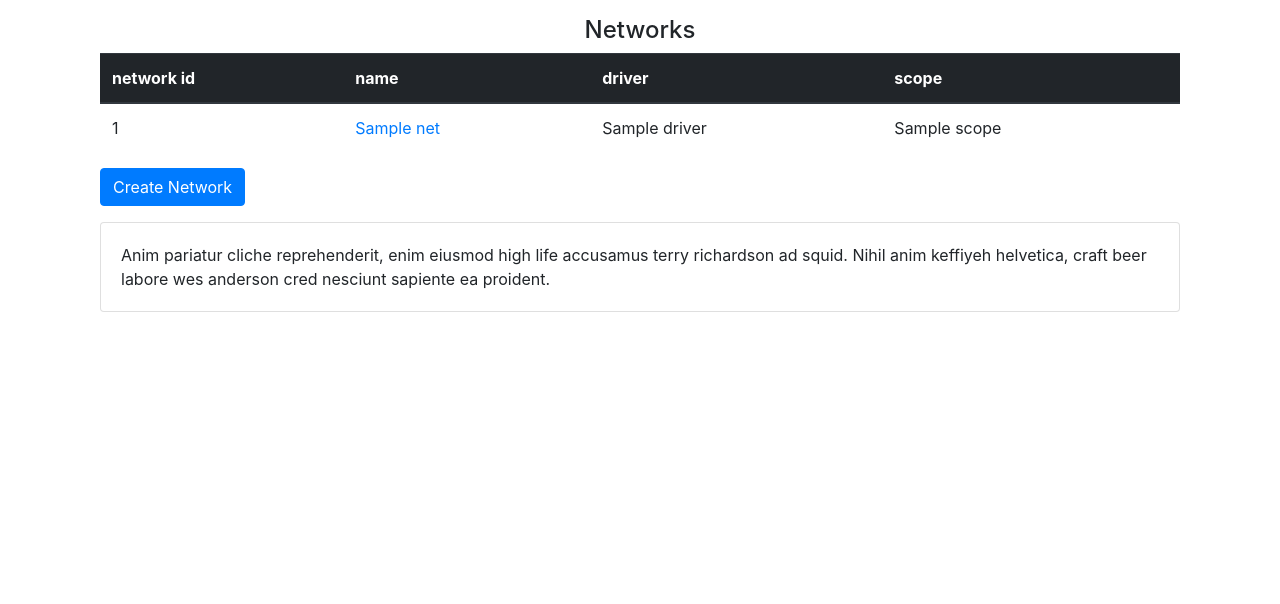
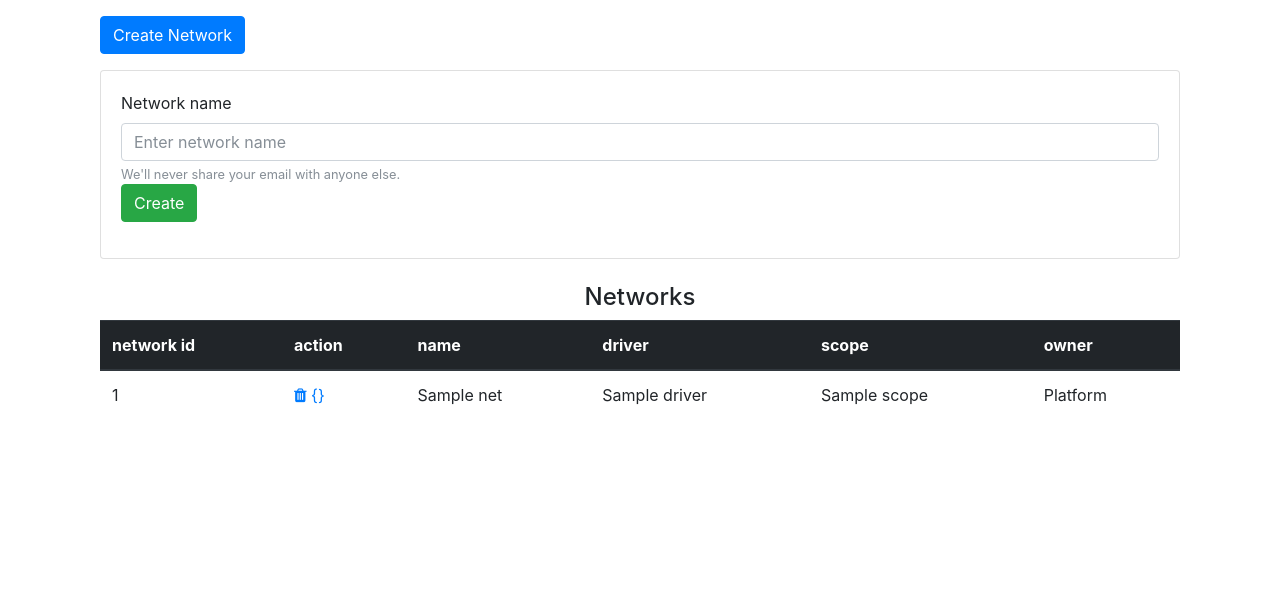
Before and after one commit to alx9110/docker-web-ui, a Flask app: template webui/templates/networks.html in a window 1280 px wide, after a click on "Create Network". Shown: the part 56-660 px from the top of the page. Run offline with Flask 2, Linux system fonts and the light colour scheme; the template is opened without the code that fills it: most values are stand-ins (such as "Sample title", 1, 10 or a date in 2020); some libraries are stand-ins or nearby versions.

Commit message:
small changes

```diff
--- a/webui/templates/networks.html
+++ b/webui/templates/networks.html
@@ -1,38 +1,54 @@
 {% extends "base.html" %}
 {% block content %}
 <div class="container">
+
+<div>
+<p>
+<a class="btn btn-primary" data-toggle="collapse" href="#collapseExample" aria-expanded="false" aria-controls="collapseExample">
+Create Network
+</a>
+</p>
+<div class="collapse" id="collapseExample">
+<div class="card card-body">
+<form action="/networks/create" method="GET">
+<div class="form-group">
+<label for="exampleInputEmail1">Network name</label>
+<input name="net_name" type="text" class="form-control" id="exampleInputEmail1" aria-describedby="emailHelp" placeholder="Enter network name">
+<small id="emailHelp" class="form-text text-muted">We'll never share your email with anyone else.</small>
+<button type="submit" class="btn btn-success">Create</button>
+</div>
+</form>
+</div>
+</div>
+</div>
+    <br/>
     <h4 align='center'>Networks</h4>
     <table class="table">
     <thead class="thead-dark">
     <tr>
     <th scope="col">network id</th>
+    <th scope="col">action</th>
     <th scope="col">name</th>
     <th scope="col">driver</th>
     <th scope="col">scope</th>
+    <th scope="col">owner</th>
     </tr>
     </thead>
     <tbody>
     {% for net in nets %}
     <tr>
     <td>{{ net.short_id }}</td>
-    <td><a href="#">{{ net.name }}</a></td>
+    <td>
+      <a on-click=confirm(); href="/networks/delete/{{net.short_id}}"><i class="fa fa-trash" aria-hidden="true"></i></a>
+      <a target="_blank" href="/networks/inspect/{{net.short_id}}">{}</a>
+    </td>
+    <td>{{ net.name }}</td>
     <td>{{ net.attrs['Driver'] }}</td>
     <td>{{ net.attrs['Scope'] }}</td>
+    <td>Platform</td>
     </tr>
     {% endfor %}
     </tbody>
     </table>
-<div>
-        <p>
-                <a class="btn btn-primary" data-toggle="collapse" href="#collapseExample" aria-expanded="false" aria-controls="collapseExample">
-                  Create Network
-                </a>
-              </p>
-              <div class="collapse" id="collapseExample">
-                <div class="card card-body">
-                  Anim pariatur cliche reprehenderit, enim eiusmod high life accusamus terry richardson ad squid. Nihil anim keffiyeh helvetica, craft beer labore wes anderson cred nesciunt sapiente ea proident.
-                </div>
-              </div>
-</div>
 </div>
 {% endblock %}
```
Also changed, not shown: webui/templates/dashboard.html (+9 -0 lines), webui/templates/dockerfile.html (+7 -0 lines).
